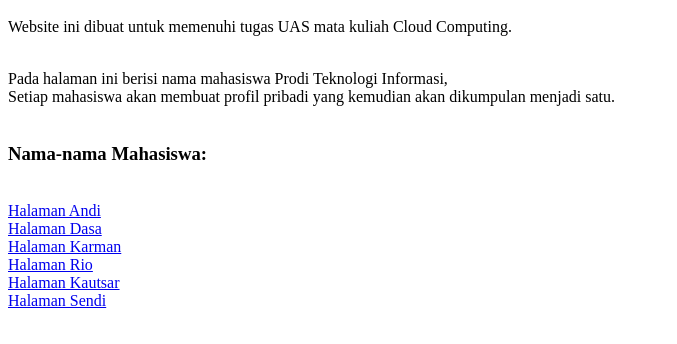
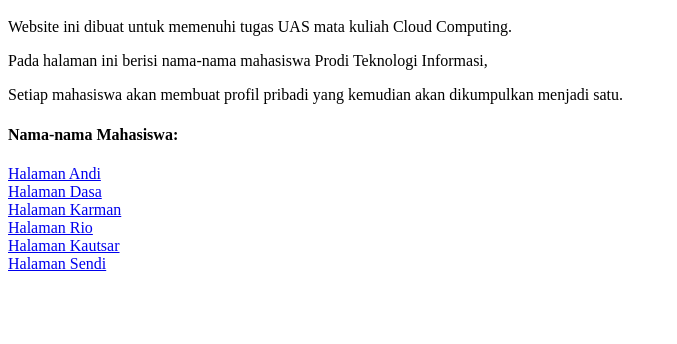
Before and after one commit to LawlietEL/cloudcomputing-uas, a plain HTML site: page index.html in a window 1280 px wide. Shown: the part 48-392 px from the top of the page, without its empty margins (0-677 px from the left). Drawn offline with Linux system fonts and the light colour scheme.

Commit message:
Mengubah tampilan index.html

```diff
--- a/index.html
+++ b/index.html
@@ -5,11 +5,10 @@
 <body>
     <div><h1>Politeknik Takumi - Teknologi Informasi</h1></div>
     <p>Website ini dibuat untuk memenuhi tugas UAS mata kuliah Cloud Computing.</p>
-    <br />Pada halaman ini berisi nama mahasiswa Prodi Teknologi Informasi,
-    <br />Setiap mahasiswa akan membuat profil pribadi yang kemudian akan dikumpulan menjadi satu.
+    <p />Pada halaman ini berisi nama-nama mahasiswa Prodi Teknologi Informasi,
+    <p />Setiap mahasiswa akan membuat profil pribadi yang kemudian akan dikumpulkan menjadi satu.
     <br />
-    <br /><h3>Nama-nama Mahasiswa:</h3>
-    <br />
+        <h4>Nama-nama Mahasiswa:</h4>
     <div><a href="andi.html">Halaman Andi</a></div>
     <div><a href="dasa.html">Halaman Dasa</a></div>
     <div><a href="karman.html">Halaman Karman</a></div>
```
